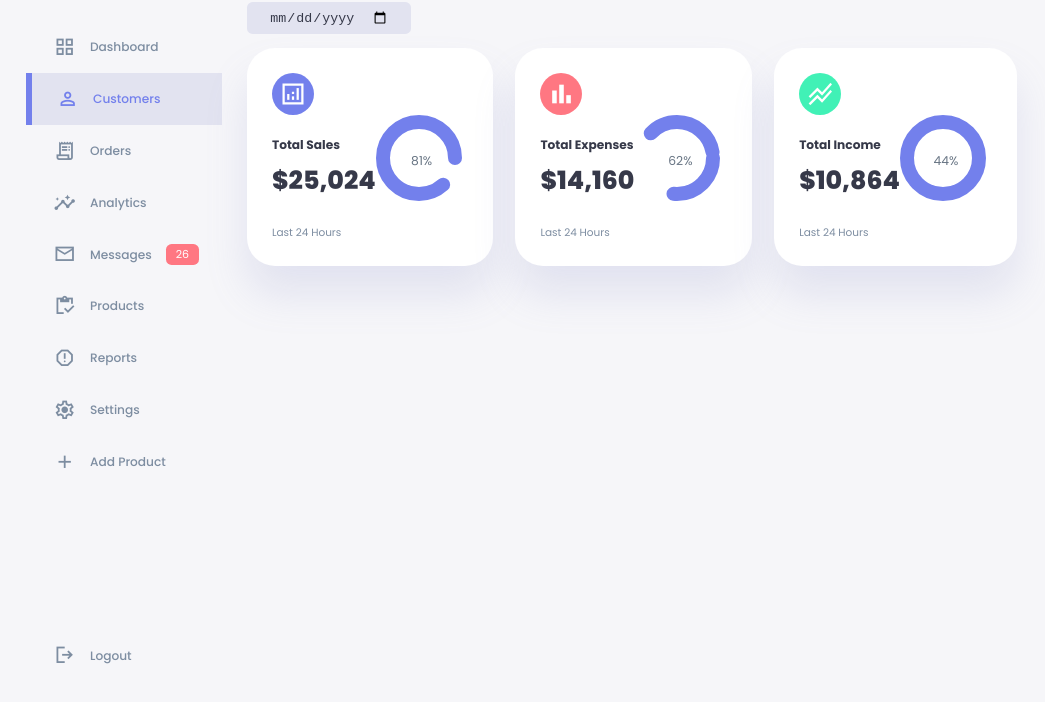
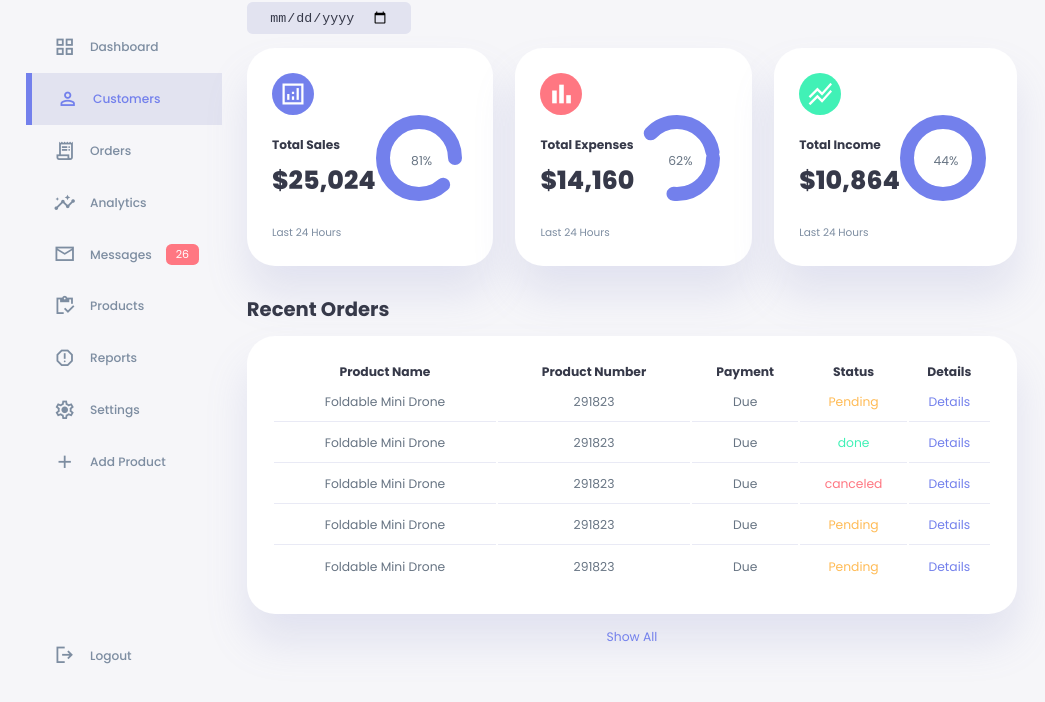
Before and after one commit to zurasits/fradmin, a plain HTML site: page index.html in a window 1280 px wide. Shown: the part 70-772 px from the top of the page, without its empty margins (0-1045 px from the left). Drawn offline with nearby package versions, Linux system fonts and the light colour scheme.

Commit message:
table done, mains section done

```diff
--- a/index.html
+++ b/index.html
@@ -137,6 +137,60 @@
                 <!----------    END OF INCOME ---------->
             </div>
             <!----------    END OF INSIGHTS ---------->
+
+            <div class="recent-orders">
+                <h2>Recent Orders</h2>
+                <table>
+                    <thead>
+                        <tr>
+                            <th>Product Name</th>
+                            <th>Product Number</th>
+                            <th>Payment</th>
+                            <th>Status</th>
+                            <th>Details</th>
+                        </tr>
+                    </thead>
+                    <tbody>
+                        <tr>
+                            <td>Foldable Mini Drone</td>
+                            <td>291823</td>
+                            <td>Due</td>
+                            <td class="warning">Pending</td>
+                            <td class="primary">Details</td>
+                        </tr>
+                        <tr>
+                            <td>Foldable Mini Drone</td>
+                            <td>291823</td>
+                            <td>Due</td>
+                            <td class="success">done</td>
+                            <td class="primary">Details</td>
+                        </tr>
+                        <tr>
+                            <td>Foldable Mini Drone</td>
+                            <td>291823</td>
+                            <td>Due</td>
+                            <td class="danger">canceled</td>
+                            <td class="primary">Details</td>
+                        </tr>
+                        <tr>
+                            <td>Foldable Mini Drone</td>
+                            <td>291823</td>
+                            <td>Due</td>
+                            <td class="warning">Pending</td>
+                            <td class="primary">Details</td>
+                        </tr>
+                        <tr>
+                            <td>Foldable Mini Drone</td>
+                            <td>291823</td>
+                            <td>Due</td>
+                            <td class="warning">Pending</td>
+                            <td class="primary">Details</td>
+                        </tr>
+                    </tbody>
+                </table>
+                <a href="#">Show All</a>
+            </div>
+
         </main>
 
     </div>
--- a/style.css
+++ b/style.css
@@ -354,3 +354,44 @@ main .insights small {
     margin: 1.3rem 0 0;
     display: block;
 }
+
+    /* ---  RECENT ORDERS  --- */
+
+main .recent-orders {
+    margin: 2rem 0 0;
+}
+
+main .recent-orders h2 {
+    margin: 0 0 0.8rem;
+}
+
+main .recent-orders table {
+    background: var(--color-white);
+    width: 100%;
+    border-radius: var(--card-border-radius);
+    padding: var(--card-padding);
+    text-align: center;
+    box-shadow: var(--box-shadow);
+    transition: all 300ms ease;
+}
+
+main .recent-orders table:hover {
+    box-shadow: none;
+}
+
+main table tbody td {
+   height: 2.8rem;
+   border-bottom: 1px solid var(--color-light);
+   color: var(--color-dark-variant);
+}
+
+main table tbody tr:last-child td{
+    border-bottom: none;
+}
+
+main .recent-orders a {
+    text-align: center;
+    display: block;
+    margin: 1rem auto;
+    color: var(--color-primary);
+}
```
